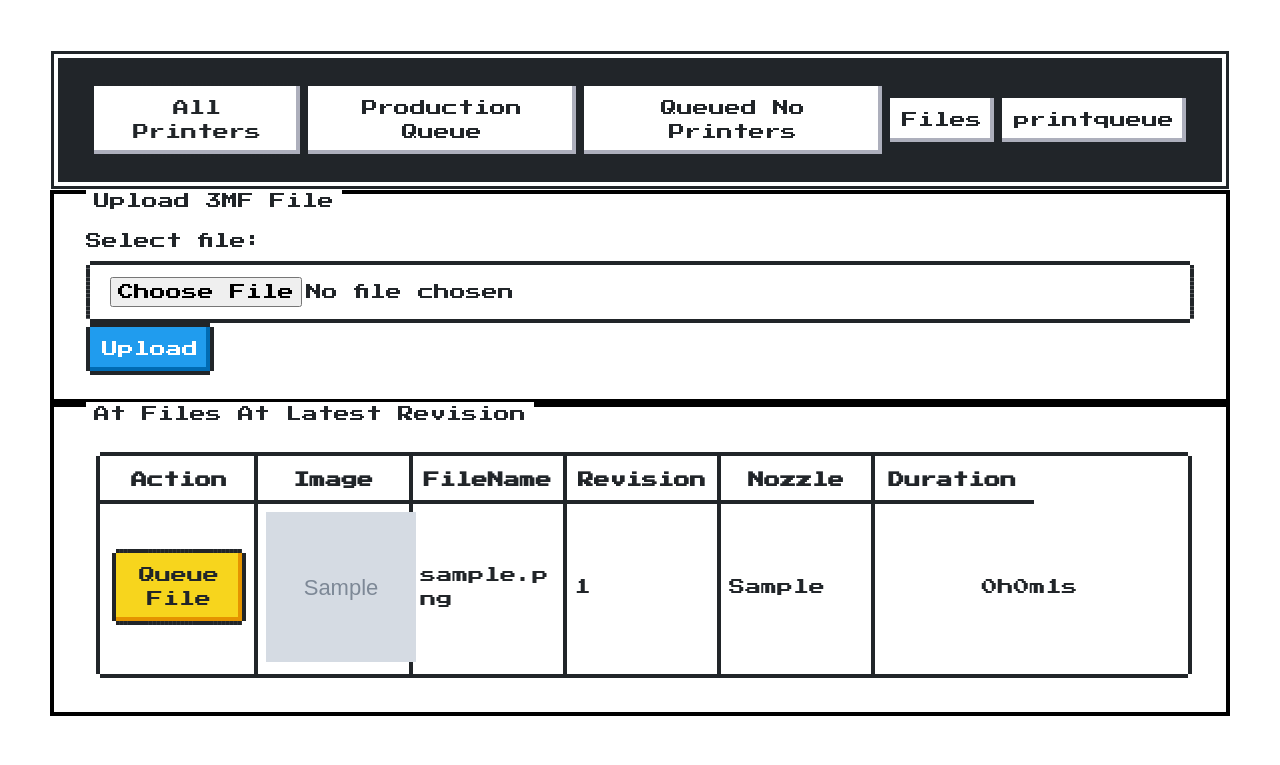
After one commit to emmybearretro/EmmyBearFarms, a Django app: page /files/ in a window 1280 px wide. The commit adds this page. Shown: the top 765 px of the page. Run offline with Django 5.2, Linux system fonts and the light colour scheme; tables that the repository leaves empty hold one stand-in row (values such as "Sample post"); grey boxes marked "Sample" are stand-in pictures.

Commit message:
ton of changes, sorry

```diff
--- a/api/serializers.py
+++ b/api/serializers.py
@@ -14,9 +14,9 @@ class PrinterSerializer(serializers.ModelSerializer):
         instance.name = validated_data.get('name', instance.name)
         instance.serial_number = validated_data.get('serial_number', instance.serial_number)
         instance.access_code = validated_data.get('access_code', instance.access_code)
-        instance.ip = validated_data.get('ip', instance.ip)
-        instance.nozzle_diameter = validated_data.get('nozzle_diameter', instance.nozzle_diameter)
-        instance.nozzle_type = validated_data.get('nozzle_type', instance.nozzle_type)
+        instance.ip_address = validated_data.get('ip_address', instance.ip_address)
+        #instance.nozzle_diameter = validated_data.get('nozzle_diameter', instance.nozzle_diameter)
+        #instance.nozzle_type = validated_data.get('nozzle_type', instance.nozzle_type)
         instance.save()
         return instance
 
--- a/api/urls.py
+++ b/api/urls.py
@@ -4,9 +4,10 @@ from . import views
 from rest_framework.urlpatterns import format_suffix_patterns
 
 urlpatterns = [
-    path('',views.PrinterListView.as_view(),name='index'),
+    path('printers/',views.PrinterListView.as_view(),name='index'),
     path('printer/<str:serial_number>',views.PrinterDetailView.as_view(),name='detail'),
     path('printer/<str:serial_number>/state', views.PrinterStatusView.as_view(), name='status_detail'),
+
 
     #path('printer/<int:id>',views.printer,name='printer'),
 ]
--- a/bambu/forms.py
+++ b/bambu/forms.py
@@ -1,20 +1,59 @@
 # forms.py
 from django import forms
-from .models import GCodeFile, ProductionQueue
+from .models import GCodeFile, ProductionQueue, Printer
 
+from .models import ThreeMF
+
+
+class ThreeMFForm(forms.ModelForm):
+    class Meta:
+        model = ThreeMF
+        fields = ['file']
+
+    # Customizing the file field widget for better user experience
+    file = forms.FileField(
+        widget=forms.FileInput(attrs={ 'accept': '.3mf'})
+    )
+
+    def __init__(self, *args, **kwargs):
+        super(ThreeMFForm, self).__init__(*args, **kwargs)
+        # Adding a custom label or help text if needed
+        self.fields['file'].label = "Upload 3MF File"
+        self.fields['file'].help_text = "Please select a .3mf file to upload."
 
 class FilteredProductionQueueForm(forms.ModelForm):
     class Meta:
         model = ProductionQueue
-        fields = ['printer', 'print_file']  # Include print_file for selection
+        fields = ['printer','priority', 'print_file']  # Include print_file for selection
 
     def __init__(self, *args, **kwargs):
         super().__init__(*args, **kwargs)
         instance = kwargs.get('instance')
-        if instance:
-            # Filter GCodeFile queryset by the filename of the current print_file
+
+        # Filter GCodeFile queryset by the filename if an instance exists
+        if instance and instance.print_file:
             filename = instance.print_file.filename
             self.fields['print_file'].queryset = GCodeFile.objects.filter(filename=filename).order_by('-revision')
+
+        # Filter printers based on nozzle size if a print_file is selected or exists
+        if instance and instance.print_file:
+            gcode_file = instance.print_file
+        elif 'print_file' in self.data:
+            try:
+                gcode_file = GCodeFile.objects.get(id=self.data['print_file'])
+            except (ValueError, GCodeFile.DoesNotExist):
+                gcode_file = None
+        else:
+            gcode_file = None
+
+        if gcode_file:
+            # Assuming nozzle size is stored as a string in the GCodeFile model (e.g., '0.4')
+            nozzle_size = gcode_file.nozzle
+            # Filter printers that match this nozzle size. Here, assuming nozzle is exact match
+            self.fields['printer'].queryset = Printer.objects.filter(state__nozzle_diameter=nozzle_size)
+        else:
+            # If no GCodeFile is specified, you might want to show all printers or none
+            self.fields['printer'].queryset = Printer.objects.none()
 
 class SendPrintJobForm(forms.ModelForm):
     class Meta:
--- a/bambu/urls.py
+++ b/bambu/urls.py
@@ -5,13 +5,19 @@ from . import forms
 
 urlpatterns = [
     path('',views.index,name='index'),
-    path('printers',views.PrinterListView.as_view(),name='printer_list'),
-    path('printers/<int:pk>',views.PrinterDetailView.as_view(),name='printer_detail'),
+    path('printers/',views.PrinterListView.as_view(),name='printer_list'), #show all printers
+    path('printers/<str:serial_number>',views.PrinterDetailView.as_view(),name='printer_detail'),
 
-    path('queue',views.ProductionQueueListView.as_view(),name='production_queue'),
-    path('printqueue', views.ProductionQueuePrintListView.as_view(), name='production_queue_print'),
-    path('printqueue/print/<int:pk>', views.send_print_job, name='send_to_production'),
+    path('queue/', views.ProductionQueueListView.as_view(), name='queued-no-printers'),
+    path('printqueue/all/', views.ProductionQueuePrintListView.as_view(), name='print-queue'),
+    #path('printqueue/print/<int:pk>', views.send_print_job, name='send_to_production'),
+    path('printqueue/<str:serial_number>/', views.PrinterProductionQueuePrintListView.as_view(), name='print-queue-printer'),
 
     path('queue/update/<int:pk>',views.ProductionQueuepdateView.as_view(),name='production_queue_update'),
     #path('about',views.about,name='about'),
+
+    #path('files/',views.FileListView.as_view(),name='file_list_view'),
+    path('files/',views.upload_three_mf, name='upload_three_mf'),
+    path('queue/add/<int:file_id>/', views.add_to_production_queue, name='add_to_queue'),
+
 ]
--- a/bambu/views.py
+++ b/bambu/views.py
@@ -1,16 +1,44 @@
 import json
 
+from django.http import Http404
 from django.shortcuts import render, get_object_or_404, redirect
 import redis
+from django.urls import reverse
+from django.views.decorators.http import require_http_methods
 from rest_framework.reverse import reverse_lazy
 
-from bambu.forms import FilteredProductionQueueForm
-from bambu.models import ProductionQueue, Printer, GCodeFile
+from bambu import models
+from bambu.forms import FilteredProductionQueueForm, ThreeMFForm
+from bambu.models import ProductionQueue, Printer, GCodeFile, PLATE_CHOICES
 from django.views.generic import ListView, DetailView, UpdateView
 
 
 
 # Create your views here.
+@require_http_methods(["GET", "POST"])
+def upload_three_mf(request):
+    if request.method == 'POST':
+        form = ThreeMFForm(request.POST, request.FILES)
+        if form.is_valid():
+            three_mf = form.save(commit=False)  # Don't save to the database yet
+            three_mf.save()  # This will call the custom save method of ThreeMF
+            return redirect('upload_three_mf')  # Redirect to a success page or view
+    else:
+        form = ThreeMFForm()
+
+    # Assuming you have a list view or similar for your GCode files
+    all_files = GCodeFile.objects.all() # Adjust this query as needed
+    # Dictionary to hold the latest revision of each file by filename
+    latest_files = {}
+
+    for file in all_files:
+        if file.filename not in latest_files or file.revision > latest_files[file.filename].revision:
+            latest_files[file.filename] = file
+    context = {
+        'form': form,
+        'gcode_files': latest_files.values(),
+    }
+    return render(request, 'bambu/file_list_view.html', context)
 def index(request):
     r = redis.Redis(host='localhost', port=6379, db=0)
     #show current printers and status
@@ -74,6 +102,27 @@ class PrinterListView(ListView):
 
 class PrinterDetailView(DetailView):
     model = Printer
+    template_name = 'bambu/printer_detail.html'  # Adjust this to your template name
+    context_object_name = 'printer'  # Optional, for naming the object in the template
+
+    def get_object(self, queryset=None):
+        # Check if queryset is provided, otherwise use the default
+        if queryset is None:
+            queryset = self.get_queryset()
+
+        # Use the serial_number from the URL to query the Printer model
+        queryset = queryset.filter(serial_number=self.kwargs.get('serial_number'))
+
+        try:
+            # Get object for display on the template using get() to raise an error if not found
+            obj = queryset.get()
+        except queryset.model.DoesNotExist:
+            raise Http404("No Printer found with that serial number.")
+        return obj
+
+    def get_queryset(self):
+        # Optionally, you can limit the queryset here if needed
+        return Printer.objects.all()
 
 
 class ProductionQueueListView(ListView):
@@ -90,7 +139,7 @@ class ProductionQueueListView(ListView):
 
 class ProductionQueuepdateView(UpdateView):
     model = ProductionQueue
-    success_url = reverse_lazy('production_queue')
+    success_url = reverse_lazy('print-queue')
     form_class = FilteredProductionQueueForm  # Use your custom form
 
     def get_form_kwargs(self):
@@ -100,6 +149,7 @@ class ProductionQueuepdateView(UpdateView):
 
 class ProductionQueuePrintListView(ListView):
     model = ProductionQueue
+    context_object_name = 'production_queue'
     template_name = 'bambu/productionqueue_print.html'
     def get_queryset(self):
         qs = ProductionQueue.objects.order_by('-priority')
@@ -107,6 +157,86 @@ class ProductionQueuePrintListView(ListView):
 
     def get_context_data(self, **kwargs):
         context = super().get_context_data(**kwargs)
-
+        # Add all printers to the context for selection in the template
         # Return the modified context
         return context
+
+class PrinterProductionQueuePrintListView(ListView):
+    model = ProductionQueue
+    context_object_name = 'production_queue'
+    template_name = 'bambu/productionqueue_print.html'
+    def get_queryset(self):
+        qs = ProductionQueue.objects.filter(printer__serial_number=self.kwargs.get('serial_number')).order_by('-priority')
+        return qs
+
+    def get_context_data(self, **kwargs):
+        context = super().get_context_data(**kwargs)
+        context["serial_number"] = self.kwargs.get('serial_number')
+        # Add all printers to the context for selection in the template
+        # Return the modified context
+        return context
+
+
+class FileListView(ListView):
+    model = GCodeFile
+    context_object_name = 'gcode_files'
+    template_name = 'bambu/file_list_view.html'
+
+    def get_queryset(self):
+        all_files = GCodeFile.objects.all()
+
+        # Dictionary to hold the latest revision of each file by filename
+        latest_files = {}
+
+        for file in all_files:
+            if file.filename not in latest_files or file.revision > latest_files[file.filename].revision:
+                latest_files[file.filename] = file
+
+        # Return the values of the dictionary which are the latest GCodeFile objects
+        return list(latest_files.values())
+
+    def get_context_data(self, **kwargs):
+        context = super().get_context_data(**kwargs)
+        # Add all printers to the context for selection in the template
+        context['printers'] = Printer.objects.all()
+        return context
+
+
+def add_to_production_queue(request, file_id):
+
+    try:
+        gcode_file = GCodeFile.objects.get(id=file_id)
+    except GCodeFile.DoesNotExist:
+        raise Http404("GCode file does not exist")
+
+    printers = Printer.objects.all().filter(state__nozzle_diameter =  gcode_file.nozzle)  # Fetch all printers for selection
+    #if none, we need an error message on screen that says NOPE
+    if request.method == 'POST':
+        # Create a new ProductionQueue with the data from the form
+        printer_id = request.POST.get('printer')
+        priority = int(request.POST.get('priority', 0))  # Default to 0 if not specified
+        bed_leveling = 'bed_leveling' in request.POST
+        use_ams = 'use_ams' in request.POST
+        plate_type = request.POST.get('plate_type', 'textured_plate')
+
+        new_queue = ProductionQueue.objects.create(
+            print_file=gcode_file,
+            sent_to_printer=False,
+            completed=False,
+            priority=priority,
+            duration=gcode_file.print_time,
+            printer=Printer.objects.get(id=printer_id) if printer_id else None,
+            bed_leveling=bed_leveling,
+            use_ams=use_ams,
+            plate_type=plate_type,
+        )
+
+        # Redirect back to the list of files or another appropriate page
+        return redirect(reverse('upload_three_mf'))  # Assuming 'file_list_view' is your URL name
+
+    context = {
+        'gcode_file': gcode_file,
+        'printers': printers,
+        'plate_choices': PLATE_CHOICES,
+    }
+    return render(request, 'bambu/add_to_queue.html', context)
--- /dev/null
+++ b/templates/bambu/file_list_view.html
@@ -0,0 +1,65 @@
+{% extends 'base.html' %}
+
+{% block content %}
+
+    <section>
+            <div class="nes-container with-title">
+            <p class="title">Upload 3MF File</p>
+            <form method="post" enctype="multipart/form-data">
+                {% csrf_token %}
+                <label for="file">Select file:</label>
+                <input type="file" name="file" accept=".3mf" class="nes-input" id="id_file" required>
+                <button type="submit" class="nes-btn is-primary">Upload</button>
+            </form>
+        </div>
+
+<div class="nes-container with-title">
+  <p class="title">At Files At Latest Revision</p>
+    <div class="nes-table" style="text-align: left; padding: 10px;">
+            <table class="nes-table is-centered is-bordered" style="width: 100%">
+                <thead>
+                <tr>
+                    <th>Action</th>
+                    <th>Image</th>
+                    <th>FileName</th>
+                    <th>Revision</th>
+                    <th>Nozzle</th>
+                    <th>Duration</th>
+                </tr>
+                </thead>
+                <tbody>
+                {% for gcode_file in gcode_files %}
+                    <tr data-url="{% url 'add_to_queue' gcode_file.id %}" >
+                    <td>
+                        <div>
+                                <button class="nes-btn is-warning open-dialog">Queue File</button>
+                            </div></td>
+                        <td>{{ gcode_file.image_tag }}</td>
+                        <td>{{ gcode_file.filename }}</td>
+                        <td>{{ gcode_file.revision }}</td>
+                        <td>{{ gcode_file.nozzle }}</td>
+                        <td colspan="2"
+                            class="centered-cell">{{ gcode_file.duration_formatted.hours }}h{{ gcode_file.duration_formatted.minutes }}m{{ gcode_file.duration_formatted.seconds }}s
+                        </td>
+                    </tr>
+                {% empty %}
+                    <tr>
+                        <td colspan="8" class="text-center">No Files available.</td>
+                    </tr>
+                {% endfor %}
+                </tbody>
+            </table>
+    </div>
+</div>
+            <dialog class="nes-dialog" id="dialog-default">
+    <form method="dialog">
+      <p class="title">WARNING</p>
+      <p>Are you sure you want to queue this job to the printer?</p>
+      <menu class="dialog-menu">
+        <button class="nes-btn">Cancel</button>
+        <button class="nes-btn is-primary" id="confirmPrint">Confirm</button>
+      </menu>
+    </form>
+  </dialog>
+    </section>
+{% endblock %}
--- a/templates/bambu/printer_list.html
+++ b/templates/bambu/printer_list.html
@@ -19,11 +19,11 @@
                 <tbody>
                 {% for printer in printer_list %}
                     <tr>
-                        <td><a class="link-primary" href="{% url 'printer_detail' printer.id %}">{{ printer.name }}</a>
+                        <td><a class="link-primary" href="{% url 'printer_detail' printer.serial_number %}">{{ printer.name }}</a>
                         </td>
                         <td>{{ printer.ip_address }}</td>
                         <td><a class="link-primary"
-                               href="{% url 'printer_detail' printer.id %}">{{ printer.serial_number }}</a></td>
+                               href="{% url 'printer_detail' printer.serial_number %}">{{ printer.serial_number }}</a></td>
                         <td>{{ printer.state.nozzle_type }}</td>
                         <td>{{ printer.state.nozzle_diameter }}mm</td>
                         <td>{{ printer.state.gcode_state}}</td>
--- a/templates/base.html
+++ b/templates/base.html
@@ -7,8 +7,8 @@
     <title>Emmy Bear Farms</title>
 
     <!--<link rel="stylesheet" href="{% static 'tuicss.min.css' %}">-->
-<link rel="stylesheet" href="https://cdnjs.cloudflare.com/ajax/libs/font-awesome/6.7.2/css/all.min.css" integrity="sha512-Evv84Mr4kqVGRNSgIGL/F/aIDqQb7xQ2vcrdIwxfjThSH8CSR7PBEakCr51Ck+w+/U6swU2Im1vVX0SVk9ABhg==" crossorigin="anonymous" referrerpolicy="no-referrer" />
-     <link href="https://fonts.googleapis.com/css?family=Press+Start+2P" rel="stylesheet">
+<!--<link rel="stylesheet" href="https://cdnjs.cloudflare.com/ajax/libs/font-awesome/6.7.2/css/all.min.css" integrity="sha512-Evv84Mr4kqVGRNSgIGL/F/aIDqQb7xQ2vcrdIwxfjThSH8CSR7PBEakCr51Ck+w+/U6swU2Im1vVX0SVk9ABhg==" crossorigin="anonymous" referrerpolicy="no-referrer" />-->
+    <link href="https://fonts.googleapis.com/css?family=Press+Start+2P" rel="stylesheet">
     <link href="https://unpkg.com/nes.css/css/nes.css" rel="stylesheet" />
         <style>
 
@@ -34,7 +34,19 @@
     </style>
 
 </head>
-    <body class="center" style="padding: 50px">
+<body class="center" style="padding: 50px">
+<nav>
+  <ul class="nes-container is-dark" style="display: flex; align-items: center; list-style-type: none;">
+    <li><a href="{% url 'printer_list' %}" class="nes-btn">All Printers</a></li>
+    <li><a href="{% url 'print-queue' %}" class="nes-btn">Production Queue</a></li>
+
+    <li><a href="{% url 'queued-no-printers' %}" class="nes-btn">Queued No Printers</a></li>
+    <li><a href="{% url 'upload_three_mf' %}" class="nes-btn">Files</a></li>
+    <li><a href="#" class="nes-btn">printqueue</a></li>
+  </ul>
+</nav>
+
+
 
 {% block content %}
 {% endblock %}
```
Also changed, not shown: bambu/models.py (+39 -7 lines), templates/bambu/add_to_queue.html (added, +51 -0 lines), templates/bambu/productionqueue_list.html (+5 -6 lines), templates/bambu/productionqueue_print.html (+38 -16 lines).
